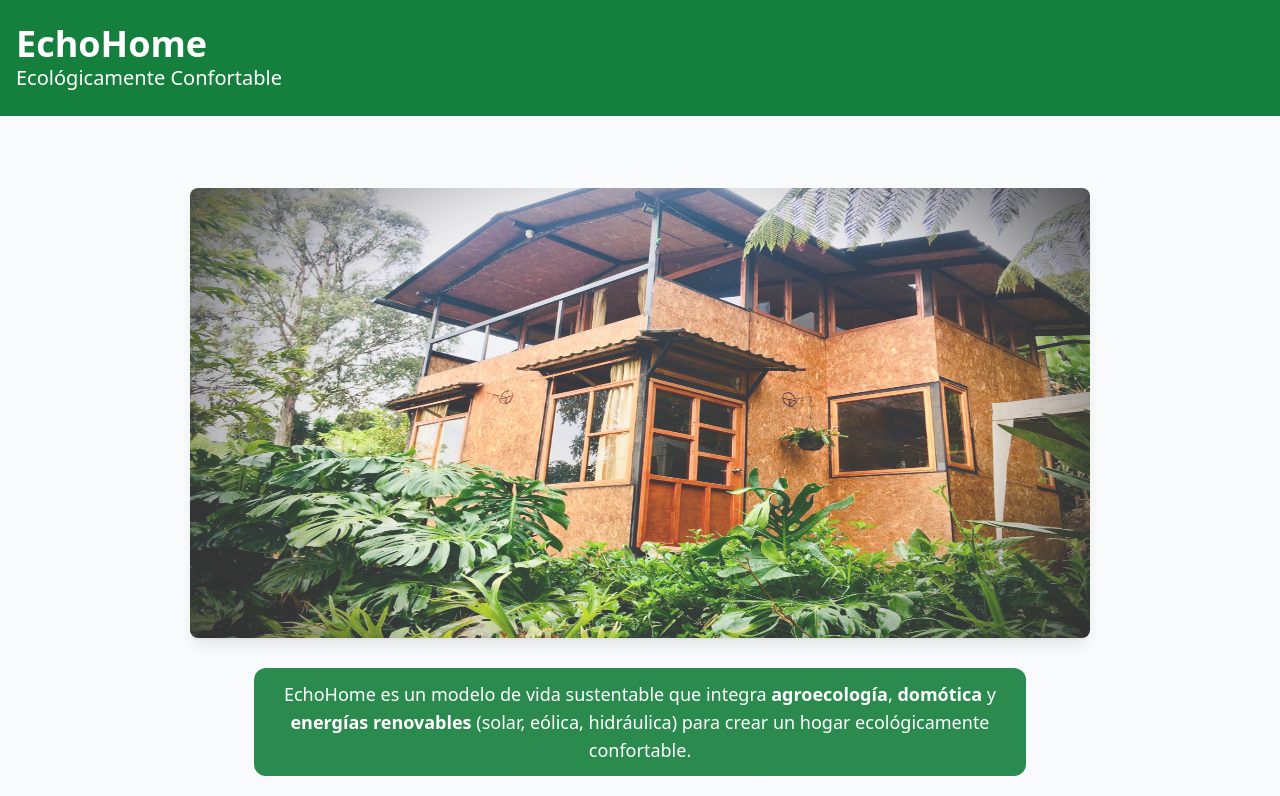
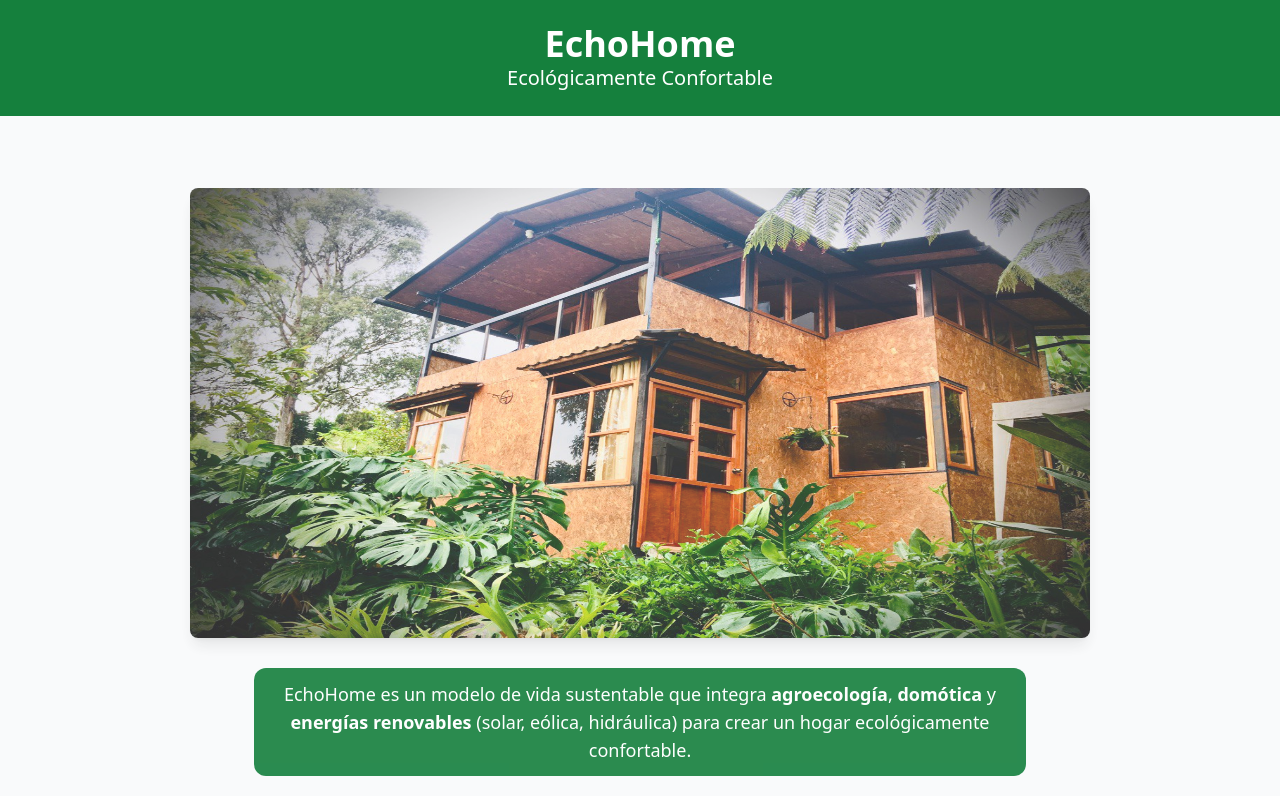
Before and after one commit to appjava/echohome, an Astro site: page / in a window 1280 px wide. Shown: the top 796 px of the page. Built offline with nearby package versions, Linux system fonts and the light colour scheme; Astro itself is replaced by a stand-in of ours.

Commit message:
update header

```diff
--- a/src/components/Header.astro
+++ b/src/components/Header.astro
@@ -2,8 +2,8 @@
 ---
 
 <header class="bg-green-700 text-white py-6">
-    <div class="container mx-auto px-4">
+    <div class="container mx-auto text-center">
       <h1 class="text-4xl font-bold">EchoHome</h1>
       <p class="text-xl">Ecológicamente Confortable</p>
     </div>
-  </header>
+</header>
```
Also changed, not shown: 1 other file.
